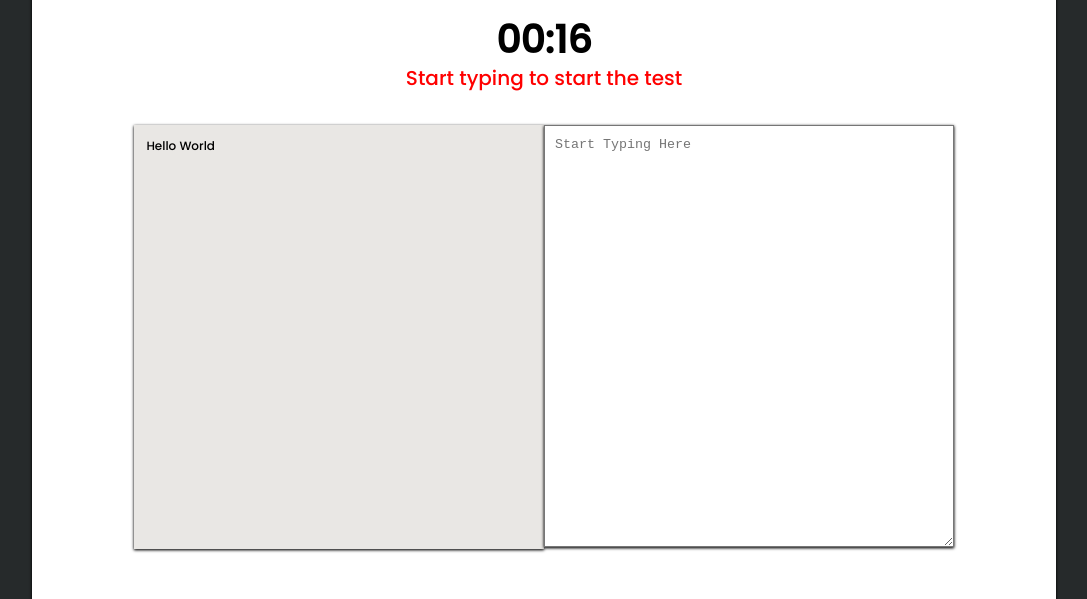
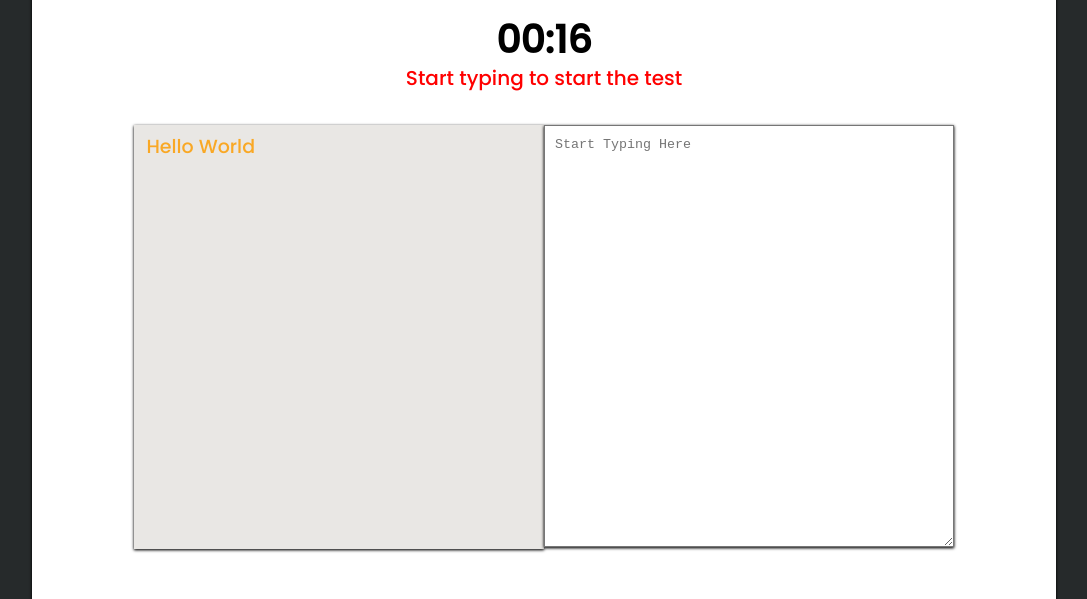
Before and after one commit to RajuGujjalapati/FlashType, a React (Create React App) app: page / in a window 1280 px wide. Shown: the part 1149-1748 px from the top of the page, without its empty margins (96-1183 px from the left). Built offline with nearby package versions, Linux system fonts and the light colour scheme.

Commit message:
testLetter

```diff
--- a/src/components/App/App.js
+++ b/src/components/App/App.js
@@ -14,12 +14,28 @@ class MyApp extends React.Component{
     words:0,
     characters:0,
     wpm:0,
+    testInfo: [],
+  };
+  // // Life cycle methods
+  componentDidMount(){
+  //   fetch(serviceUrl).then(response => response.text())
+  //   .then(data => {
+  //     console.log(data);
+  //     this.setState({selectedParagraph: data});
+  //   });
+  const selectedParagraphArray = this.state.selectedParagraph.split("");
+  const testInfo = selectedParagraphArray.map((selectedLetter) =>{
+    return {
+      testLetter: selectedLetter,
+      status : "notAttempted",
+    };
+  });
+  this.setState({testInfo});// if the key and value has same name we can use single name as well.
   }
   render(){
-    // fetch(serviceUrl).then(response => response.text())
-    // .then(information => {
-    //   console.log("API Response:", information)
-    // });
+    // if we keep life cycle method in this render(), it will call multiple times
+    // which going to affect the performance of code.
+    // console.log(this.state.testInfo)
     return (
       <div className="app">
         {/* Nav Section */}
@@ -33,7 +49,8 @@ class MyApp extends React.Component{
        characters = { this.state.characters }
        wpm = {this.state.wpm}
        timeRemaining = {this.state.timeRemaining}
-       timeStarted = {this.state.timeStarted}/>
+       timeStarted = {this.state.timeStarted}
+       testInfo = {this.state.testInfo}/>
       {/* Footer Section */}
         <Footer/>
       </div>
--- a/src/components/ChallengeSection/ChallengeSection.jsx
+++ b/src/components/ChallengeSection/ChallengeSection.jsx
@@ -2,7 +2,7 @@ import React from 'react';
 import './ChallengeSection.css';
 import TestCon from '../TestContainer/TestContainer'
 const ChallengeSection =({selectedParagraph,
-    timeStarted,timeRemaining, words, characters, wpm}) =>{
+    timeStarted,timeRemaining, words, characters, wpm, testInfo}) =>{
     return(
         <div className="challenge-section-container">
             <h1 data-aos="zoom-in-up" className="challenge-section-header">
@@ -13,7 +13,8 @@ const ChallengeSection =({selectedParagraph,
                 timeRemaining={timeRemaining}
                 words={words}
                 characters={characters}
-                wpm={wpm}/>
+                wpm={wpm}
+                testInfo={testInfo}/>
         </div>
     )
 }
--- a/src/components/Footer/Footer.jsx
+++ b/src/components/Footer/Footer.jsx
@@ -3,7 +3,7 @@ import './Footer.css'
 const Footer = () =>{
     return (
         <div className="footer-container">
-            <a href="https://github.com/Rajulearner"
+            <a href="https://github.com/RajuGujjalapati"
             target="_blank"
             rel="noreferrer"
             className="footer-link">My Github</a>
--- a/src/components/TestContainer/TestContainer.jsx
+++ b/src/components/TestContainer/TestContainer.jsx
@@ -4,7 +4,7 @@ import Tryagain from "../TryAgain/TryAgain";
 import TypingChallengeContainer from '../TypingChallengeContainer/TypingChallengeContainer';
 // const TimeRemaining = 1;
 const TestContainer = ({selectedParagraph,
-    timeStarted,timeRemaining, words, characters, wpm}) =>{
+    timeStarted,timeRemaining, words, characters, wpm, testInfo}) =>{
     return(
         <div className="test-container">
             {
@@ -15,7 +15,8 @@ const TestContainer = ({selectedParagraph,
                         timeRemaining = {timeRemaining}
                         words={words}
                         characters={characters}
-                        wpm={wpm} />
+                        wpm={wpm}
+                        testInfo={testInfo}/>
             </div>) : (<div className="try-again-con">
                 < Tryagain words={words} characters = {characters} wpm = {wpm}/>
             </div>)
--- /dev/null
+++ b/src/components/TestLetter/TestLetter.css
@@ -0,0 +1,17 @@
+.test-letter {
+  /* font-weight: 800; */
+  font-size: 19px;
+  line-height: 19px;
+}
+
+.test-letter-not-attempted {
+  color: #f9a825;
+}
+
+.test-letter-incorrect {
+  color: #bf360c;
+}
+
+.test-letter-correct {
+  color: #558b2f;
+}
--- /dev/null
+++ b/src/components/TestLetter/TestLetter.jsx
@@ -0,0 +1,17 @@
+import React from "react";
+import "./TestLetter.css";
+
+const TestLetter = ({ individualLetterInfo }) => {
+    const statusClassName = {
+        correct: "test-letter-correct",
+        incorrect: "test-letter-incorrect",
+        notAttempted: "test-letter-not-attempted",
+    }[individualLetterInfo.status];
+    return (
+        <span className={`test-letter ${statusClassName}`}>
+            {individualLetterInfo.testLetter}
+        </span>
+    );
+};
+
+export default TestLetter;
--- a/src/components/TypingChallenge/TypingChallenge.jsx
+++ b/src/components/TypingChallenge/TypingChallenge.jsx
@@ -1,7 +1,9 @@
 import React from 'react';
+import TestLetter from '../TestLetter/TestLetter';
 import "./TypingChallenge.css"
 
-const TypingChallenge = ({selectedparagraph, timeRemaining, timeStarted}) => {
+const TypingChallenge = ({selectedparagraph, timeRemaining, timeStarted, testInfo}) => {
+    console.log("Typing Chalenge Cont..", testInfo);
     return (
         <div className="typing-challenge">
             <div className="timer-container">
@@ -15,7 +17,13 @@ const TypingChallenge = ({selectedparagraph, timeRemaining, timeStarted}) => {
             <div className="textarea-container">
                 <div className="textarea-left">
                     <div className="textarea test-paragraph">
-                        {selectedparagraph}
+                        {/* {selectedparagraph} */}
+                        {testInfo.map((individualLetterInfo) => (
+                            <TestLetter
+
+                                individualLetterInfo={individualLetterInfo}
+                            />
+                        ))}
                     </div>
                 </div>
                 <div className="textarea-right">
--- a/src/components/TypingChallengeContainer/TypingChallengeContainer.jsx
+++ b/src/components/TypingChallengeContainer/TypingChallengeContainer.jsx
@@ -4,7 +4,7 @@ import ChallengeDetailsCard from "../ChallengeDetailsCard/ChallengeDetailsCard"
 import TypingChallenge from "../TypingChallenge/TypingChallenge"
 
 const TypingChallengeContainer = ({selectedParagraph,
-    timeStarted,timeRemaining, words, characters, wpm}) => {
+    timeStarted,timeRemaining, words, characters, wpm, testInfo}) => {
     return (
     <div className="typing-challenge-container">
         {/* Details Section */}
@@ -25,7 +25,7 @@ const TypingChallengeContainer = ({selectedParagraph,
         {/* The real challenge */}
         <div className="typewriter-challenge">
             {/* <p>This is the real challenge</p> */}
-            < TypingChallenge timeRemaining={timeRemaining} timeStarted={timeStarted} selectedparagraph={selectedParagraph}/>
+            < TypingChallenge  testInfo = {testInfo} timeRemaining={timeRemaining} timeStarted={timeStarted} selectedparagraph={selectedParagraph}/>
         </div>
     </div>
     )
```
